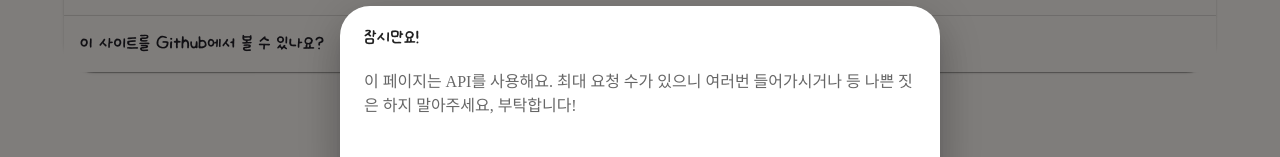
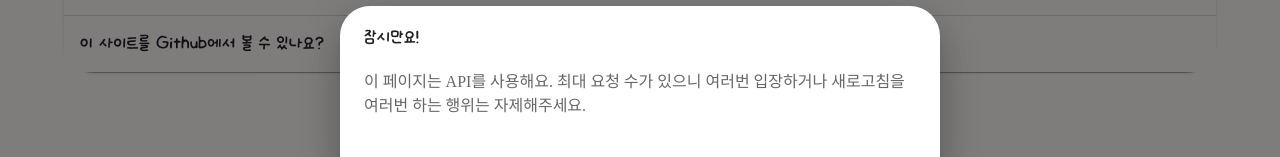
Before and after one commit to Urooyo/moffu.me-web, a Next.js app: page / in a window 1280 px wide. Both pictures are taken after a click on the button "작은 기록장". Shown: the part 300-457 px from the top of the page. Built offline with nearby package versions, Linux system fonts and the light colour scheme; some icons are missing; a web font is replaced by a local one.

Commit message:
fix: 문구 수정

```diff
--- a/src/component/dialog.tsx
+++ b/src/component/dialog.tsx
@@ -34,7 +34,7 @@ export default function AlertDialog() {
         </DialogTitle>
         <DialogContent>
           <DialogContentText id="alert-dialog-description">
-            이 페이지는 API를 사용해요. 최대 요청 수가 있으니 여러번 들어가시거나 등 나쁜 짓은 하지 말아주세요, 부탁합니다!
+            이 페이지는 API를 사용해요. 최대 요청 수가 있으니 여러번 입장하거나 새로고침을 여러번 하는 행위는 자제해주세요.
           </DialogContentText>
         </DialogContent>
         <DialogActions>
```
